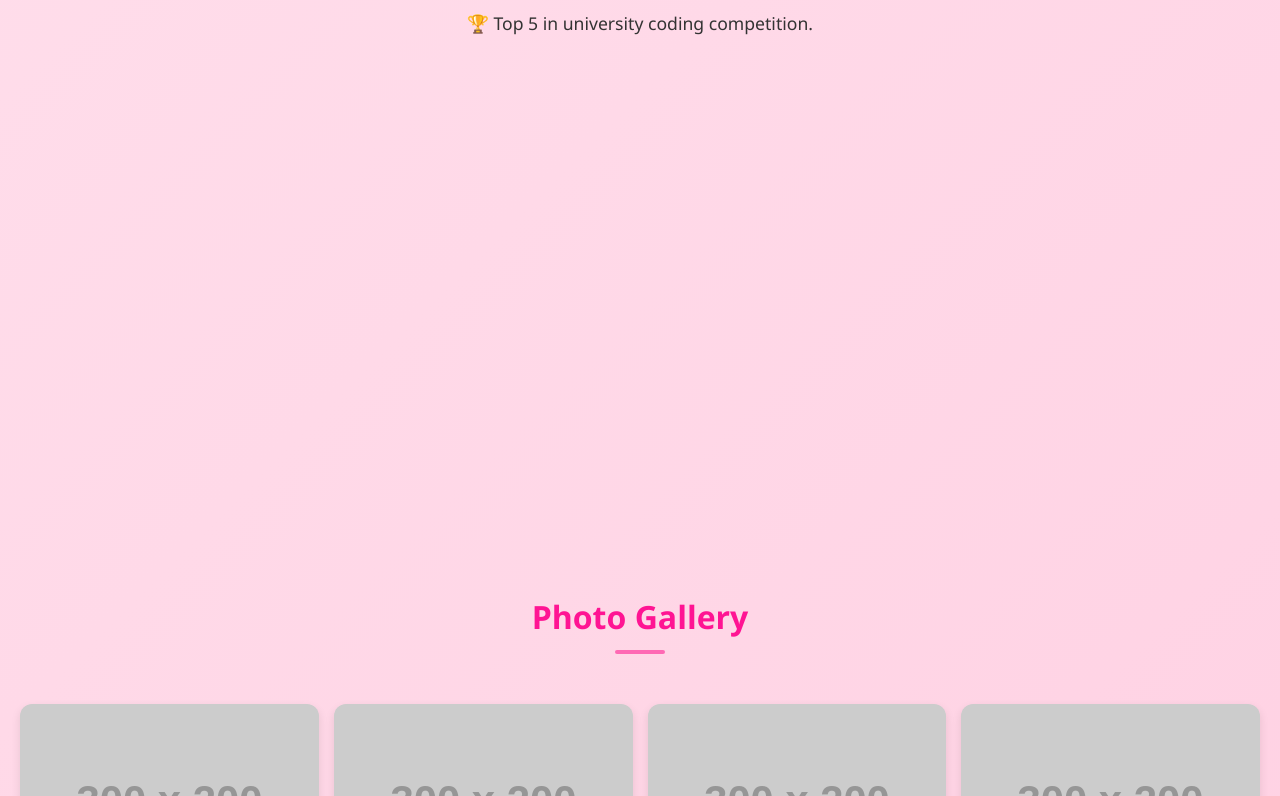
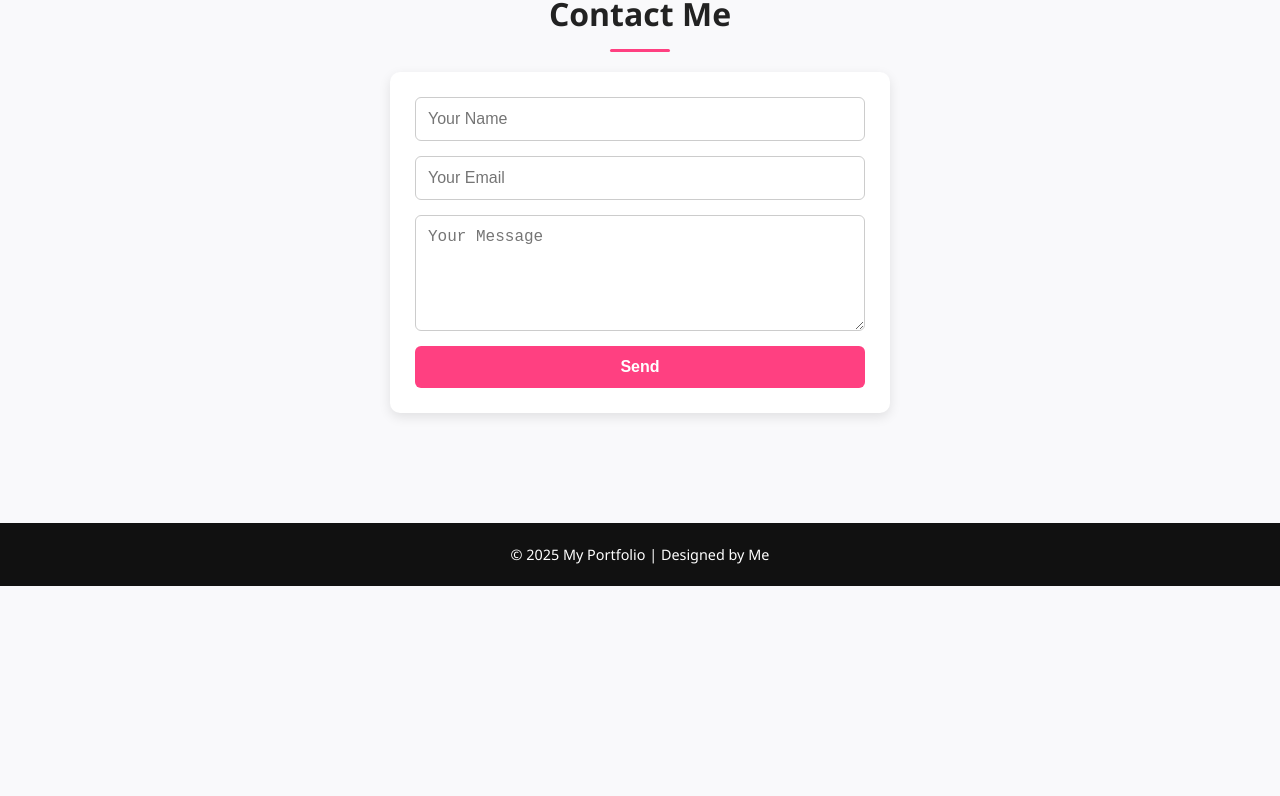
Before and after one commit to aleee124/portfolioo, a plain HTML site: page index.html in a window 1280 px wide. Shown: the part 2004-2800 px from the top of the page. After the commit the page ends 2590 px from the top, so only its background shows below. Drawn offline with Linux system fonts and the light colour scheme; placeholder pictures from the web are drawn by us.

Commit message:
Update style.css

```diff
--- a/style.css
+++ b/style.css
@@ -3,83 +3,88 @@
   margin: 0;
   padding: 0;
   box-sizing: border-box;
-  font-family: 'Segoe UI', Tahoma, Geneva, Verdana, sans-serif;
-}
-
-html {
-  scroll-behavior: smooth;  /* smooth scrolling effect */
 }
 
 body {
-  background: linear-gradient(135deg, #ffe6f0, #ffcce0);
+  font-family: 'Segoe UI', Tahoma, Geneva, Verdana, sans-serif;
+  background: #f9f9fb;
   color: #333;
   line-height: 1.6;
   font-size: 16px;
 }
 
+html {
+  scroll-behavior: smooth;
+}
+
+.container {
+  width: 90%;
+  max-width: 1100px;
+  margin: auto;
+}
+
 /* ===== Header ===== */
 header {
-  background: linear-gradient(90deg, #ff69b4, #ff1493);
+  background: #222;
   color: white;
-  padding: 20px 0;
-  text-align: center;
-  box-shadow: 0 4px 6px rgba(0,0,0,0.2);
+  padding: 15px 0;
   position: sticky;
   top: 0;
   z-index: 1000;
 }
 
-header h1 {
-  margin-bottom: 10px;
-  font-size: 2.2rem;
-  letter-spacing: 2px;
+.header-container {
+  display: flex;
+  justify-content: space-between;
+  align-items: center;
 }
 
-nav ul {
+.logo {
+  font-size: 1.8rem;
+  font-weight: bold;
+}
+
+.nav-links {
   list-style: none;
   display: flex;
-  justify-content: center;
   gap: 20px;
 }
 
-nav ul li a {
+.nav-links li a {
   color: white;
   text-decoration: none;
-  font-size: 1.1rem;
   font-weight: 500;
   padding: 8px 14px;
-  border-radius: 8px;
+  border-radius: 6px;
   transition: all 0.3s ease;
 }
 
-nav ul li a:hover {
+.nav-links li a:hover {
   background: white;
-  color: #ff1493;
+  color: #222;
 }
 
 /* ===== Sections ===== */
 section {
-  min-height: 100vh;   /* each section takes full screen */
-  padding: 60px 20px;
+  padding: 80px 20px;
   text-align: center;
 }
 
 section h2 {
   font-size: 2rem;
   margin-bottom: 20px;
-  color: #ff1493;
+  color: #222;
   position: relative;
-  display: inline-block;
 }
 
 section h2::after {
   content: "";
   display: block;
-  width: 50px;
-  height: 4px;
-  background: #ff69b4;
-  margin: 8px auto 0;
-  border-radius: 4px;
+  width: 60px;
+  height: 3px;
+  background: #ff4081;
+  margin: 10px auto;
+  border-radius: 3px;
 }
 
 section p {
@@ -98,21 +103,25 @@ section p {
 
 .skills li, .achievements li {
   font-size: 1.1rem;
-  margin: 10px 0;
+  margin: 12px 0;
+  background: #fff;
+  padding: 12px;
+  border-radius: 8px;
+  box-shadow: 0 2px 6px rgba(0,0,0,0.1);
 }
 
 /* ===== Gallery ===== */
 .gallery {
   display: grid;
-  grid-template-columns: repeat(auto-fit, minmax(220px, 1fr));
-  gap: 15px;
+  grid-template-columns: repeat(auto-fit, minmax(250px, 1fr));
+  gap: 20px;
   margin-top: 30px;
 }
 
 .gallery img {
   width: 100%;
-  border-radius: 12px;
-  box-shadow: 0 4px 10px rgba(0,0,0,0.1);
+  border-radius: 10px;
+  box-shadow: 0 3px 8px rgba(0,0,0,0.15);
   transition: transform 0.3s ease;
 }
 
@@ -124,44 +133,50 @@ section p {
 form {
   max-width: 500px;
   margin: 0 auto;
-  text-align: left;
   background: white;
   padding: 25px;
-  border-radius: 12px;
-  box-shadow: 0 4px 15px rgba(0,0,0,0.1);
+  border-radius: 10px;
+  box-shadow: 0 4px 12px rgba(0,0,0,0.1);
+  display: flex;
+  flex-direction: column;
+  gap: 15px;
 }
 
 form input, form textarea {
   width: 100%;
-  padding: 10px;
-  margin-bottom: 15px;
+  padding: 12px;
   border: 1px solid #ccc;
-  border-radius: 8px;
+  border-radius: 6px;
   font-size: 1rem;
 }
 
+form input:focus, form textarea:focus {
+  border-color: #ff4081;
+  outline: none;
+}
+
 form button {
-  background: linear-gradient(90deg, #ff69b4, #ff1493);
+  background: #ff4081;
   color: white;
   padding: 12px 20px;
   border: none;
-  border-radius: 8px;
+  border-radius: 6px;
   cursor: pointer;
   font-size: 1rem;
-  font-weight: bold;
+  font-weight: 600;
   transition: background 0.3s ease;
 }
 
 form button:hover {
-  background: linear-gradient(90deg, #ff1493, #ff69b4);
+  background: #e73370;
 }
 
 /* ===== Footer ===== */
 footer {
-  background: #222;
+  background: #111;
   color: white;
   text-align: center;
-  padding: 15px 0;
+  padding: 20px 0;
   font-size: 0.9rem;
-  letter-spacing: 1px;
+  margin-top: 30px;
 }
```
